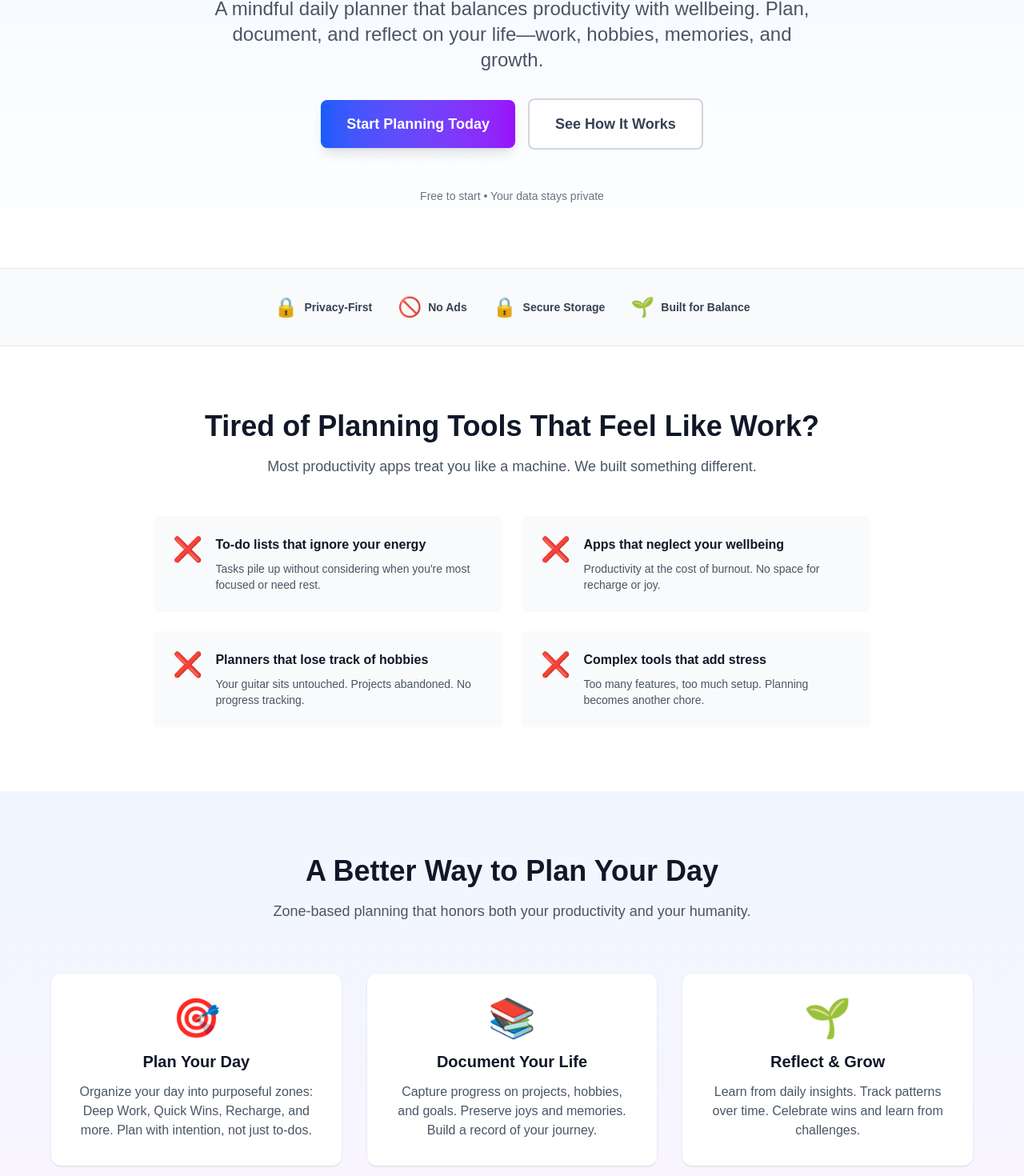
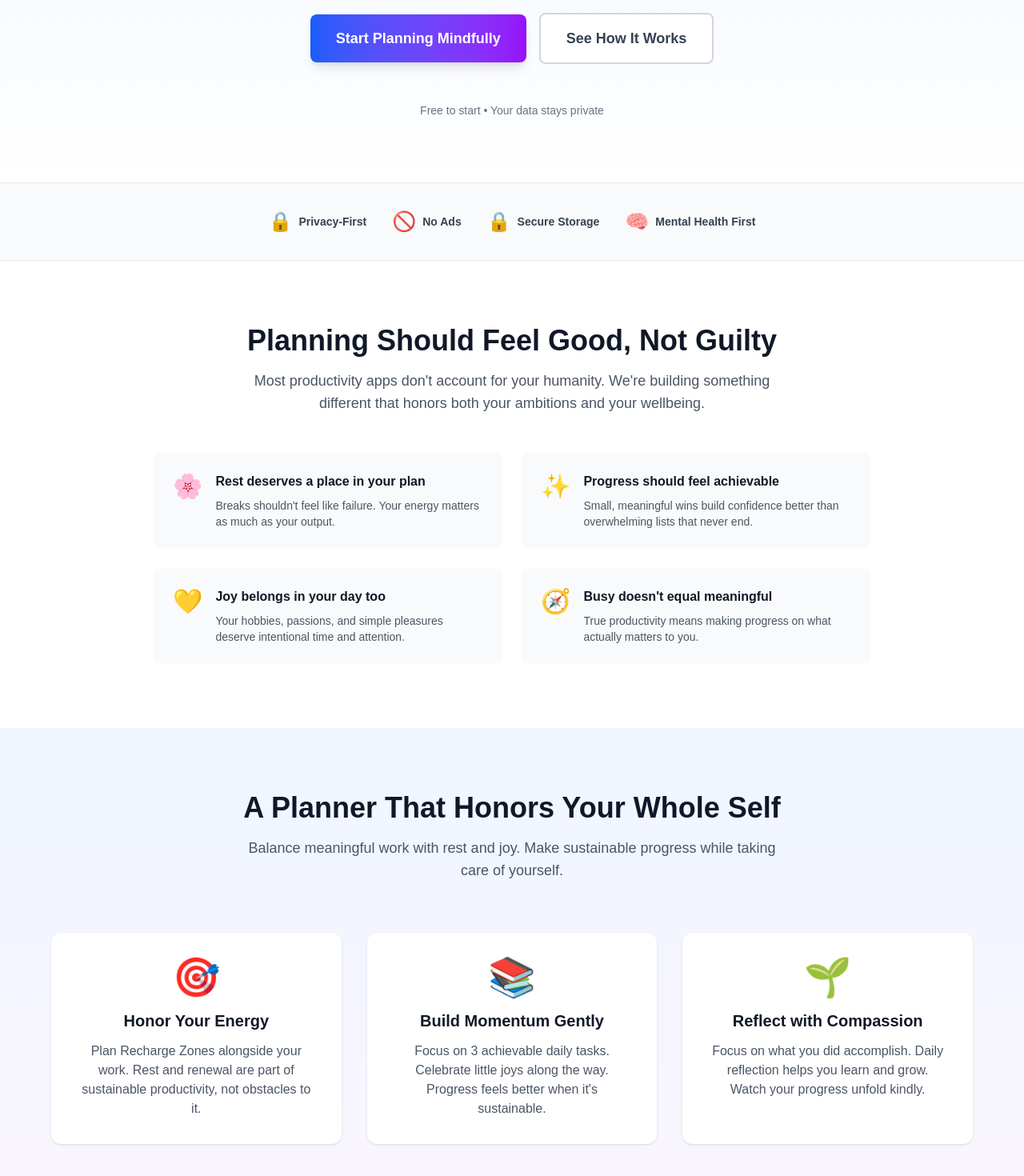
Before and after one commit to hedyyytanggg/mindful_planner, a Next.js app: page / in a window 1280 px wide. Shown: the part 516-1986 px from the top of the page at 80% size. Built offline with nearby package versions, Linux system fonts and the light colour scheme; no server answers.

Commit message:
udpate messaging

```diff
--- a/app/layout.tsx
+++ b/app/layout.tsx
@@ -29,9 +29,9 @@ export const metadata: Metadata = {
   creator: 'Mindful Planner',
   publisher: 'Mindful Planner',
   icons: {
-    icon: '/favicon.ico',
-    shortcut: '/favicon.ico',
-    apple: '/favicon.ico',
+    icon: '/logo.png',
+    shortcut: '/logo.png',
+    apple: '/logo.png',
   },
   openGraph: {
     type: 'website',
--- a/app/page.tsx
+++ b/app/page.tsx
@@ -4,12 +4,12 @@ import { Metadata } from "next";
 const baseUrl = process.env.NEXT_PUBLIC_BASE_URL || 'http://localhost:3000'
 
 export const metadata: Metadata = {
-  title: 'Mindful Planner — Daily Planning for Productivity & Wellness',
-  description: 'Mindful Planner helps you plan your day with purpose, not pressure. Balance productivity with wellbeing. Track deep work, quick wins, recharge zones, and daily joy.',
-  keywords: ['mindful planner', 'daily planner', 'productivity planner', 'wellness planner', 'work life balance planner', 'mindful productivity', 'daily planning app'],
+  title: 'Mindful Planner — Balance Productivity & Wellbeing',
+  description: 'A daily planner that helps you accomplish what matters while staying mentally healthy. Plan your day with purpose and kindness, not pressure.',
+  keywords: ['mindful planner', 'wellness planner', 'work life balance', 'sustainable productivity', 'mental health planner', 'daily planning app', 'self-care planner'],
   openGraph: {
-    title: 'Mindful Planner — Daily Planning for Productivity & Wellness',
-    description: 'Plan your day with purpose, not pressure. Balance productivity with wellbeing.',
+    title: 'Mindful Planner — Balance Productivity & Wellbeing',
+    description: 'A daily planner that helps you accomplish what matters while honoring your need for rest and joy.',
     url: baseUrl,
     type: 'website',
     images: [
@@ -23,8 +23,8 @@ export const metadata: Metadata = {
   },
   twitter: {
     card: 'summary_large_image',
-    title: 'Mindful Planner — Daily Planning for Productivity & Wellness',
-    description: 'Plan your day with purpose, not pressure. Balance productivity with wellbeing.',
+    title: 'Mindful Planner — Balance Productivity & Wellbeing',
+    description: 'A daily planner that helps you accomplish what matters while staying mentally healthy.',
     images: [`${baseUrl}/og-image.png`],
   },
   alternates: {
@@ -63,10 +63,10 @@ export default function Home() {
         <section className="bg-gradient-to-b from-blue-50 to-white py-20 px-6">
           <div className="max-w-6xl mx-auto text-center">
             <h1 className="text-5xl md:text-6xl font-bold text-gray-900 mb-6 leading-tight">
-              Mindful Planner:<br />Plan Your Day with Purpose, Not Pressure
+              Plan Your Day with<br />Purpose and Kindness
             </h1>
             <p className="text-xl md:text-2xl text-gray-600 mb-8 max-w-3xl mx-auto">
-              A mindful daily planner that balances productivity with wellbeing. Plan, document, and reflect on your life—work, hobbies, memories, and growth.
+              A daily planner that helps you accomplish what matters while honoring your need for rest, joy, and balance. Sustainable productivity starts here.
             </p>
 
             <div className="flex flex-col sm:flex-row gap-4 justify-center items-center mb-12">
@@ -74,7 +74,7 @@ export default function Home() {
                 href="/signup"
                 className="inline-block bg-gradient-to-r from-blue-600 to-purple-600 hover:from-blue-700 hover:to-purple-700 text-white font-semibold py-4 px-8 rounded-lg transition-all shadow-lg hover:shadow-xl focus:outline-none focus:ring-2 focus:ring-blue-500 focus:ring-offset-2 text-lg"
               >
-                Start Planning Today
+                Start Planning Mindfully
               </Link>
               <Link
                 href="/features"
@@ -105,8 +105,8 @@ export default function Home() {
                 <span className="text-sm font-semibold text-gray-700">Secure Storage</span>
               </div>
               <div className="flex items-center gap-2">
-                <span className="text-2xl">🌱</span>
-                <span className="text-sm font-semibold text-gray-700">Built for Balance</span>
+                <span className="text-2xl">🧠</span>
+                <span className="text-sm font-semibold text-gray-700">Mental Health First</span>
               </div>
             </div>
           </div>
@@ -116,42 +116,42 @@ export default function Home() {
         <section className="py-20 px-6">
           <div className="max-w-6xl mx-auto">
             <h2 className="text-3xl md:text-4xl font-bold text-gray-900 text-center mb-4">
-              Tired of Planning Tools That Feel Like Work?
+              Planning Should Feel Good, Not Guilty
             </h2>
             <p className="text-lg text-gray-600 text-center mb-12 max-w-2xl mx-auto">
-              Most productivity apps treat you like a machine. We built something different.
+              Most productivity apps don't account for your humanity. We're building something different that honors both your ambitions and your wellbeing.
             </p>
 
             <div className="grid grid-cols-1 md:grid-cols-2 gap-6 max-w-4xl mx-auto">
               <div className="flex gap-4 items-start p-6 bg-gray-50 rounded-lg">
-                <span className="text-3xl flex-shrink-0">❌</span>
+                <span className="text-3xl flex-shrink-0">🌸</span>
                 <div>
-                  <h3 className="font-semibold text-gray-900 mb-2">To-do lists that ignore your energy</h3>
-                  <p className="text-sm text-gray-600">Tasks pile up without considering when you're most focused or need rest.</p>
+                  <h3 className="font-semibold text-gray-900 mb-2">Rest deserves a place in your plan</h3>
+                  <p className="text-sm text-gray-600">Breaks shouldn't feel like failure. Your energy matters as much as your output.</p>
                 </div>
               </div>
 
               <div className="flex gap-4 items-start p-6 bg-gray-50 rounded-lg">
-                <span className="text-3xl flex-shrink-0">❌</span>
+                <span className="text-3xl flex-shrink-0">✨</span>
                 <div>
-                  <h3 className="font-semibold text-gray-900 mb-2">Apps that neglect your wellbeing</h3>
-                  <p className="text-sm text-gray-600">Productivity at the cost of burnout. No space for recharge or joy.</p>
+                  <h3 className="font-semibold text-gray-900 mb-2">Progress should feel achievable</h3>
+                  <p className="text-sm text-gray-600">Small, meaningful wins build confidence better than overwhelming lists that never end.</p>
                 </div>
               </div>
 
               <div className="flex gap-4 items-start p-6 bg-gray-50 rounded-lg">
-                <span className="text-3xl flex-shrink-0">❌</span>
+                <span className="text-3xl flex-shrink-0">💛</span>
                 <div>
-                  <h3 className="font-semibold text-gray-900 mb-2">Planners that lose track of hobbies</h3>
-                  <p className="text-sm text-gray-600">Your guitar sits untouched. Projects abandoned. No progress tracking.</p>
+                  <h3 className="font-semibold text-gray-900 mb-2">Joy belongs in your day too</h3>
+                  <p className="text-sm text-gray-600">Your hobbies, passions, and simple pleasures deserve intentional time and attention.</p>
                 </div>
               </div>
 
               <div className="flex gap-4 items-start p-6 bg-gray-50 rounded-lg">
-                <span className="text-3xl flex-shrink-0">❌</span>
+                <span className="text-3xl flex-shrink-0">🧭</span>
                 <div>
-                  <h3 className="font-semibold text-gray-900 mb-2">Complex tools that add stress</h3>
-                  <p className="text-sm text-gray-600">Too many features, too much setup. Planning becomes another chore.</p>
+                  <h3 className="font-semibold text-gray-900 mb-2">Busy doesn't equal meaningful</h3>
+                  <p className="text-sm text-gray-600">True productivity means making progress on what actually matters to you.</p>
                 </div>
               </div>
             </div>
@@ -162,34 +162,34 @@ export default function Home() {
         <section className="bg-gradient-to-b from-blue-50 to-purple-50 py-20 px-6">
           <div className="max-w-6xl mx-auto">
             <h2 className="text-3xl md:text-4xl font-bold text-gray-900 text-center mb-4">
-              A Better Way to Plan Your Day
+              A Planner That Honors Your Whole Self
             </h2>
             <p className="text-lg text-gray-600 text-center mb-16 max-w-2xl mx-auto">
-              Zone-based planning that honors both your productivity and your humanity.
+              Balance meaningful work with rest and joy. Make sustainable progress while taking care of yourself.
             </p>
 
             <div className="grid grid-cols-1 md:grid-cols-3 gap-8">
               <div className="bg-white p-8 rounded-xl shadow-sm text-center">
                 <div className="text-5xl mb-4">🎯</div>
-                <h3 className="text-xl font-bold text-gray-900 mb-3">Plan Your Day</h3>
+                <h3 className="text-xl font-bold text-gray-900 mb-3">Honor Your Energy</h3>
                 <p className="text-gray-600">
-                  Organize your day into purposeful zones: Deep Work, Quick Wins, Recharge, and more. Plan with intention, not just to-dos.
+                  Plan Recharge Zones alongside your work. Rest and renewal are part of sustainable productivity, not obstacles to it.
                 </p>
               </div>
 
               <div className="bg-white p-8 rounded-xl shadow-sm text-center">
                 <div className="text-5xl mb-4">📚</div>
-                <h3 className="text-xl font-bold text-gray-900 mb-3">Document Your Life</h3>
+                <h3 className="text-xl font-bold text-gray-900 mb-3">Build Momentum Gently</h3>
                 <p className="text-gray-600">
-                  Capture progress on projects, hobbies, and goals. Preserve joys and memories. Build a record of your journey.
+                  Focus on 3 achievable daily tasks. Celebrate little joys along the way. Progress feels better when it's sustainable.
                 </p>
               </div>
 
               <div className="bg-white p-8 rounded-xl shadow-sm text-center">
                 <div className="text-5xl mb-4">🌱</div>
-                <h3 className="text-xl font-bold text-gray-900 mb-3">Reflect & Grow</h3>
+                <h3 className="text-xl font-bold text-gray-900 mb-3">Reflect with Compassion</h3>
                 <p className="text-gray-600">
-                  Learn from daily insights. Track patterns over time. Celebrate wins and learn from challenges.
+                  Focus on what you did accomplish. Daily reflection helps you learn and grow. Watch your progress unfold kindly.
                 </p>
               </div>
             </div>
@@ -262,49 +262,49 @@ export default function Home() {
         <section className="bg-gray-50 py-20 px-6">
           <div className="max-w-6xl mx-auto">
             <h2 className="text-3xl md:text-4xl font-bold text-gray-900 text-center mb-4">
-              Who It's For
+              Made for People, Not Productivity Machines
             </h2>
             <p className="text-lg text-gray-600 text-center mb-16 max-w-2xl mx-auto">
-              Whether you're crushing deadlines, building projects, or juggling life—this is for you.
+              If you've ever felt burned out by your own to-do list, this is for you.
             </p>
 
             <div className="grid grid-cols-1 md:grid-cols-3 gap-8">
               <div className="bg-white p-8 rounded-xl shadow-sm">
                 <div className="text-5xl mb-4">💼</div>
-                <h3 className="text-xl font-bold text-gray-900 mb-3">For Professionals</h3>
+                <h3 className="text-xl font-bold text-gray-900 mb-3">Burned-Out Professionals</h3>
                 <p className="text-gray-600 mb-4">
-                  Balance deep work with energy management. Structure your day for maximum impact without burning out.
+                  You're productive but exhausted. Accomplished but anxious. Let's fix that. Get work done while staying mentally healthy.
                 </p>
                 <div className="text-sm text-gray-500">
-                  ✓ Time-blocked tasks<br />
-                  ✓ Energy tracking<br />
-                  ✓ Daily reflections
+                  ✓ Guilt-free breaks<br />
+                  ✓ Energy management<br />
+                  ✓ Sustainable pace
                 </div>
               </div>
 
               <div className="bg-white p-8 rounded-xl shadow-sm">
                 <div className="text-5xl mb-4">🎨</div>
-                <h3 className="text-xl font-bold text-gray-900 mb-3">For Creators & Hobbyists</h3>
+                <h3 className="text-xl font-bold text-gray-900 mb-3">People with ADHD</h3>
                 <p className="text-gray-600 mb-4">
-                  Document guitar practice, art projects, or garden progress. See your journey unfold and stay consistent.
+                  Small achievable wins. Breaks that don't feel like failure. Positive reinforcement instead of shame. Finally, a planner that works with your brain.
                 </p>
                 <div className="text-sm text-gray-500">
-                  ✓ Project documentation<br />
-                  ✓ Progress tracking<br />
-                  ✓ Memory preservation
+                  ✓ Limited daily tasks<br />
+                  ✓ Flexible structure<br />
+                  ✓ Celebration-focused
                 </div>
               </div>
 
               <div className="bg-white p-8 rounded-xl shadow-sm">
-                <div className="text-5xl mb-4">👨‍👩‍👧‍👦</div>
-                <h3 className="text-xl font-bold text-gray-900 mb-3">For Parents & Caregivers</h3>
+                <div className="text-5xl mb-4">🧘</div>
+                <h3 className="text-xl font-bold text-gray-900 mb-3">Anyone Recovering from Burnout</h3>
                 <p className="text-gray-600 mb-4">
-                  Plan around responsibilities while making time for yourself. Capture joy in the chaos and document what matters.
+                  Rebuilding your relationship with productivity. Learning to do meaningful work without destroying yourself. You're not lazy. You're healing.
                 </p>
                 <div className="text-sm text-gray-500">
-                  ✓ Flexible planning<br />
-                  ✓ Self-care scheduling<br />
-                  ✓ Memory capture
+                  ✓ Gentle pacing<br />
+                  ✓ Self-compassion built in<br />
+                  ✓ No guilt, no shame
                 </div>
               </div>
             </div>
@@ -315,38 +315,38 @@ export default function Home() {
         <section className="py-20 px-6">
           <div className="max-w-4xl mx-auto">
             <h2 className="text-3xl md:text-4xl font-bold text-gray-900 text-center mb-16">
-              What You'll Gain
+              What Actually Changes
             </h2>
 
             <div className="grid grid-cols-1 md:grid-cols-2 gap-6">
               <div className="flex gap-3 items-start">
                 <span className="text-green-500 text-2xl flex-shrink-0">✓</span>
-                <p className="text-lg text-gray-700">Plan each day with clarity and intention</p>
+                <p className="text-lg text-gray-700">Stop feeling guilty for being human</p>
               </div>
 
               <div className="flex gap-3 items-start">
                 <span className="text-green-500 text-2xl flex-shrink-0">✓</span>
-                <p className="text-lg text-gray-700">Document your journey as it unfolds</p>
+                <p className="text-lg text-gray-700">Prevent burnout before it happens</p>
               </div>
 
               <div className="flex gap-3 items-start">
                 <span className="text-green-500 text-2xl flex-shrink-0">✓</span>
-                <p className="text-lg text-gray-700">Make real progress on projects and hobbies</p>
+                <p className="text-lg text-gray-700">Get meaningful work done sustainably</p>
               </div>
 
               <div className="flex gap-3 items-start">
                 <span className="text-green-500 text-2xl flex-shrink-0">✓</span>
-                <p className="text-lg text-gray-700">Build habits of reflection and gratitude</p>
+                <p className="text-lg text-gray-700">Reduce anxiety about what you "should" be doing</p>
               </div>
 
               <div className="flex gap-3 items-start">
                 <span className="text-green-500 text-2xl flex-shrink-0">✓</span>
-                <p className="text-lg text-gray-700">Track patterns and celebrate growth over time</p>
+                <p className="text-lg text-gray-700">Feel accomplished without feeling exhausted</p>
               </div>
 
               <div className="flex gap-3 items-start">
                 <span className="text-green-500 text-2xl flex-shrink-0">✓</span>
-                <p className="text-lg text-gray-700">Preserve memories and moments that matter</p>
+                <p className="text-lg text-gray-700">Rediscover what makes you happy</p>
               </div>
             </div>
           </div>
@@ -356,10 +356,10 @@ export default function Home() {
         <section className="py-20 px-6 bg-white">
           <div className="max-w-6xl mx-auto">
             <h2 className="text-3xl md:text-4xl font-bold text-gray-900 text-center mb-4">
-              What Our Users Say
+              You're Not Alone
             </h2>
             <p className="text-lg text-gray-600 text-center mb-12 max-w-2xl mx-auto">
-              Join thousands finding balance between productivity and wellbeing
+              Thousands of people recovering from toxic productivity culture
             </p>
 
             <div className="grid grid-cols-1 md:grid-cols-3 gap-8">
```
Also changed, not shown: public/logo.png (added).
